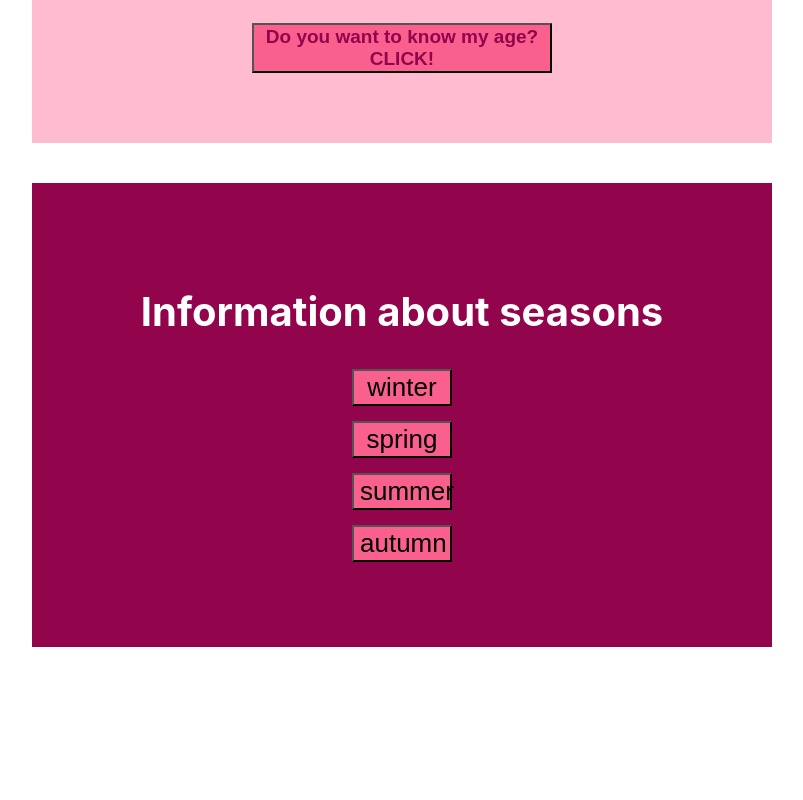
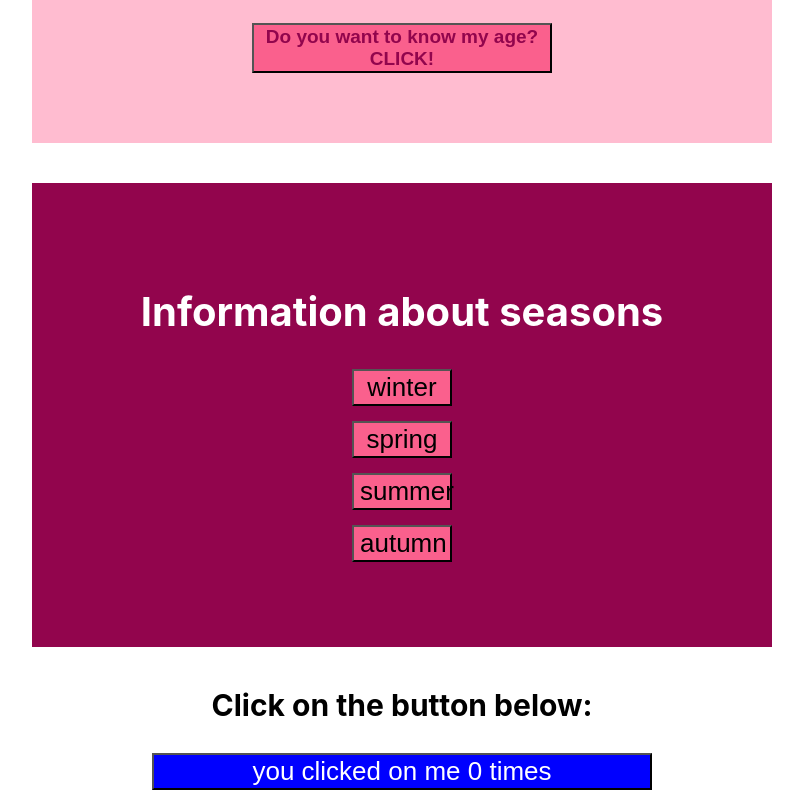
Before and after one commit to tms-js-pro-fe-68/valeriya-rozhentseva, a React (Vite) app: page / in a window 1280 px wide. Shown: the part 255-1055 px from the top of the page, without its empty margins (238-1041 px from the left). Before the commit the page ends 942 px from the top, so only its background shows below. Built offline with nearby package versions, Linux system fonts and the light colour scheme.

Commit message:
add color-button with count

```diff
--- a/src/App.css
+++ b/src/App.css
@@ -1,3 +1,9 @@
 button {
   font-size: calc(10px + 2vmin);
 }
+
+.color-button{
+  width: 500px,
+  display: block,
+  margin: 10px auto
+}
--- a/src/App.jsx
+++ b/src/App.jsx
@@ -1,6 +1,6 @@
 import './App.css';
 import Buttons from './components/Buttons';
-
+import StatefulComponents from './components/StatefulComponents';
 
 const user = {
   name: 'Valeriya',
@@ -79,6 +79,7 @@ export default function App() {
     <>
       <PersonalInformation />
       <SeasonInf />
+      <StatefulComponents />
     </>
   );
 }
--- a/src/components/StatefulComponents.jsx
+++ b/src/components/StatefulComponents.jsx
@@ -0,0 +1,37 @@
+import React, { useState } from 'react';
+
+export default function StatefulComponents() {
+  const [color, setColor] = useState('blue');
+  const [count, setCount] = useState(0);
+  function changeClick() {
+    if (color === 'blue') {
+      return setColor('green');
+    }
+    return setColor('blue');
+  }
+
+  return (
+    <>
+      <p style={{ fontSize: '30px', textAlign: 'center' }}>
+        <b>Сlick on the button below:</b>
+      </p>
+      <button
+        style={{
+          background: color,
+          color: 'white',
+          width: '500px',
+          display: 'block',
+          margin: '10px auto',
+        }}
+        onClick={() => {
+          changeClick();
+          setCount(count + 1);
+        }}
+        type="button"
+        id="button"
+      >
+        you clicked on me {count} times
+      </button>
+    </>
+  );
+}
```
